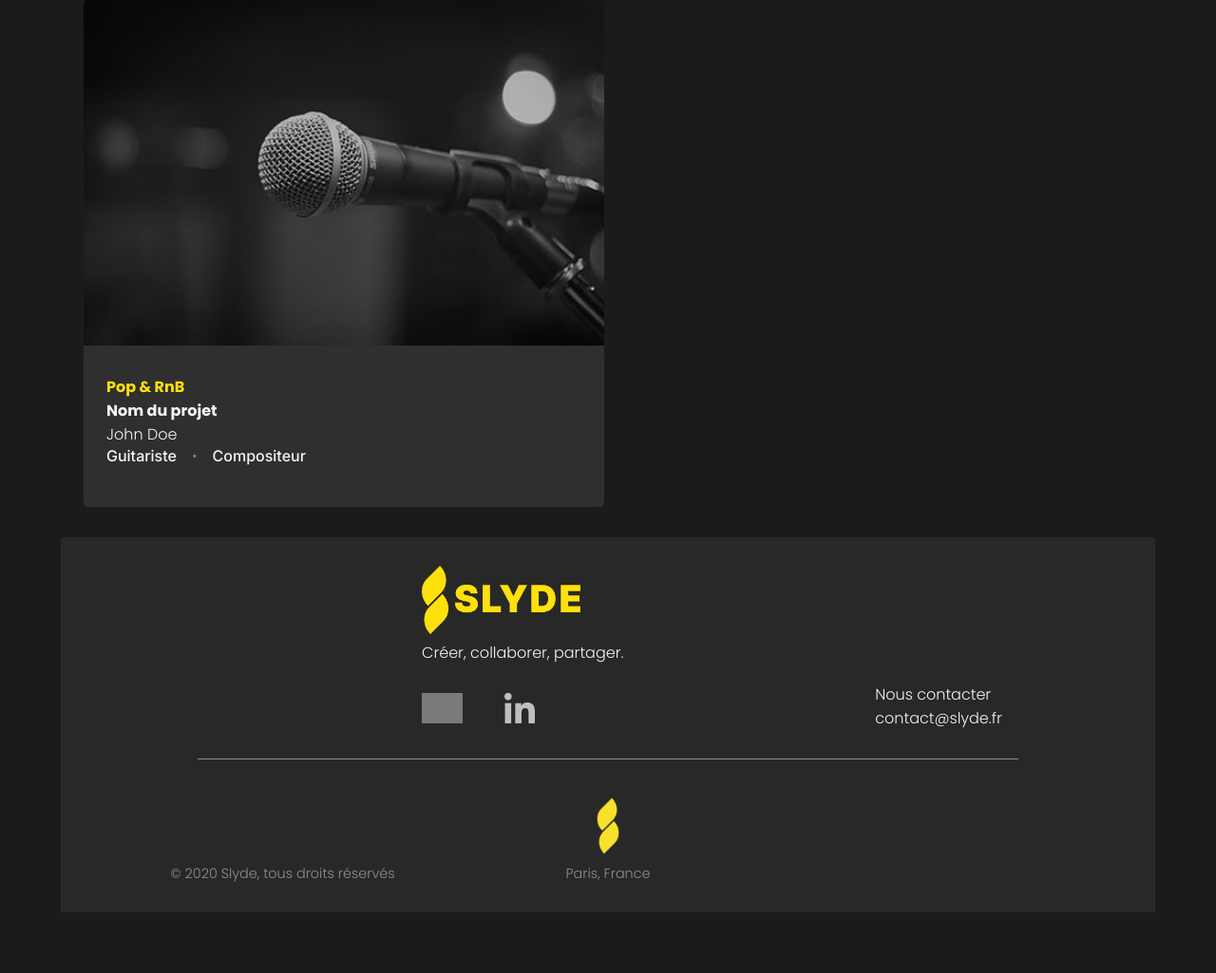
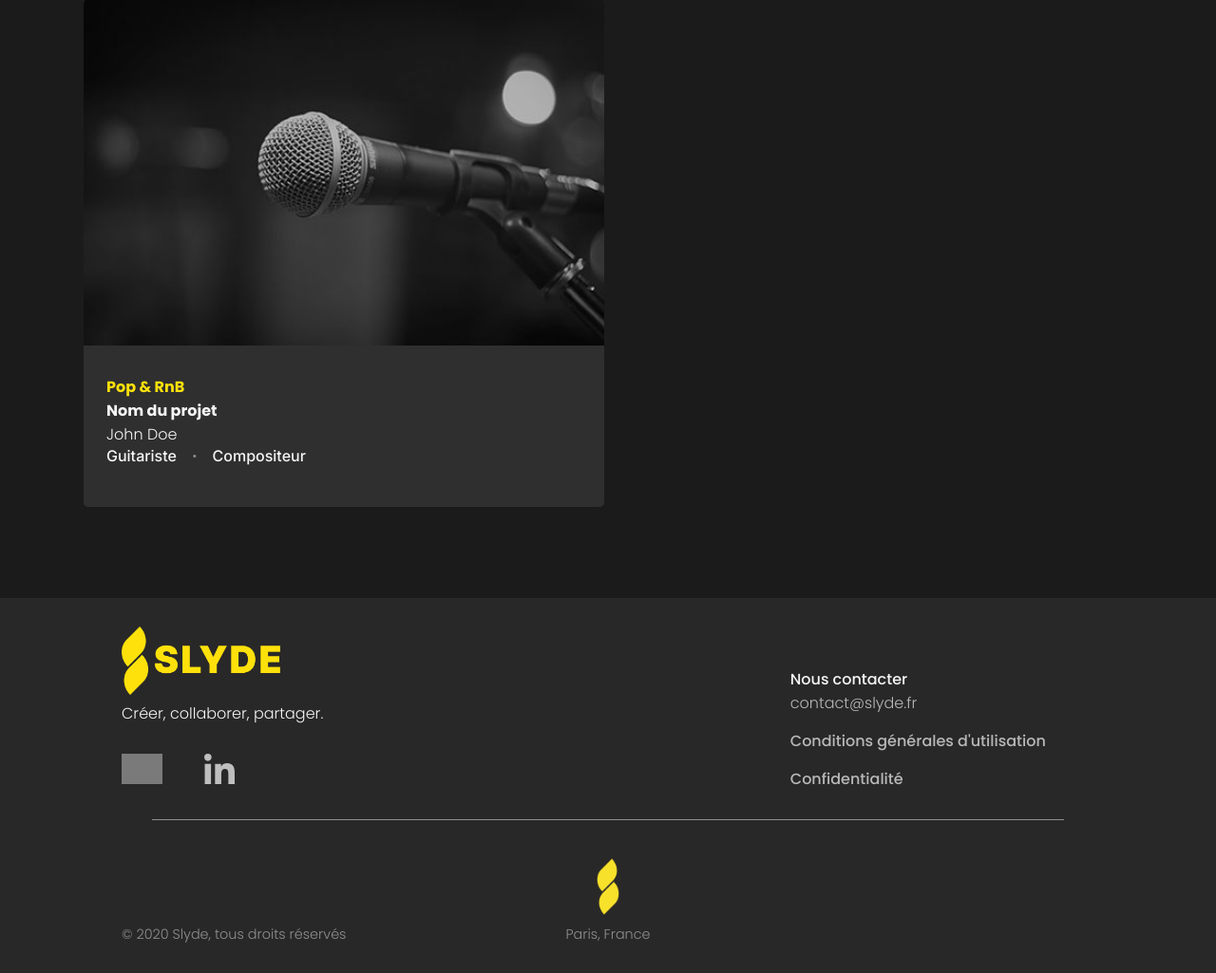
Before and after one commit to Yohan-gyt/Slyde, a PHP site: page /profil.php in a window 1280 px wide. Shown: the part 672-1697 px from the top of the page at 95% size. Run offline with PHP 8.4, Linux system fonts and the light colour scheme; grey boxes are pictures that could not be loaded.

Commit message:
la balise a était pas fermée

```diff
--- a/profil.php
+++ b/profil.php
@@ -136,6 +136,8 @@
                         </div>
                     </div>
                 </div>
+            </a>
+        </div>
     </div>
 
     <footer>
@@ -145,8 +147,7 @@
                 <p class="slogan-3">Créer, collaborer, partager.</p>
                 <div class="icons-footer">
                     <a href="https://www.instagram.com/slyde.fr/" target="_blank" class="insta">
-                            <img class="link-icon" src="assets/img/icons/instagram.svg" alt="instagram"
-                                draggable="false">
+                        <img class="link-icon" src="assets/img/icons/instagram.svg" alt="instagram" draggable="false">
                     </a>
                     <a href="https://www.linkedin.com/company/slydefr/" target="_blank" class="linkedin">
                         <img class="link-icon" src="assets/img/icons/linkedin.svg" alt="linkedin" draggable="false">
@@ -154,9 +155,15 @@
                 </div>
             </div>
             <div class="wrapper-right-footer">
-                    <div class="contact">
+                <div class="info">
                     <p>Nous contacter</p>
                     <a href="mailto:contact@slyde.fr">contact@slyde.fr</a>
+                    <a href="cgu.php">
+                        <p class="cgu">Conditions générales d'utilisation</p>
+                    </a>
+                    <a href="confidentialité.php">
+                        <p>Confidentialité</p>
+                    </a>
                 </div>
             </div>
         </div>
@@ -170,10 +177,9 @@
             <p class="copyright-mobile"> © 2020 Slyde, tous droits réservés</p>
         </div>
     </footer>
+
     <script src="https://ajax.googleapis.com/ajax/libs/jquery/3.5.1/jquery.min.js"></script>
-
     <script type="text/javascript" src="assets/js/navbar.js"></script>
-
 </body>
 
 </html>
```
Lines whose indentation alone changed are shown as unchanged.
